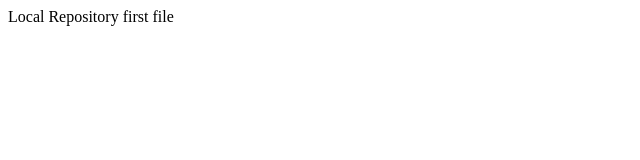
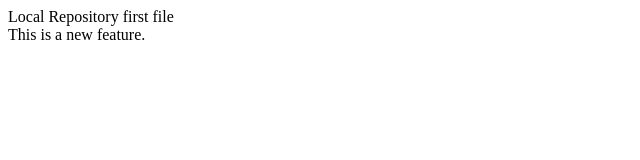
Before and after one commit to Adonis-TH/localRepository, a plain HTML site: page index.html in a window 1280 px wide. Shown: the whole page, without its empty margins (0-640 px from the left). Drawn offline with Linux system fonts and the light colour scheme.

Commit message:
Added new feature

```diff
--- a/index.html
+++ b/index.html
@@ -1,2 +1,3 @@
-<p>Local Repository first file
+<p>Local Repository first file<br>
+    This is a new feature.
 </p>
```
